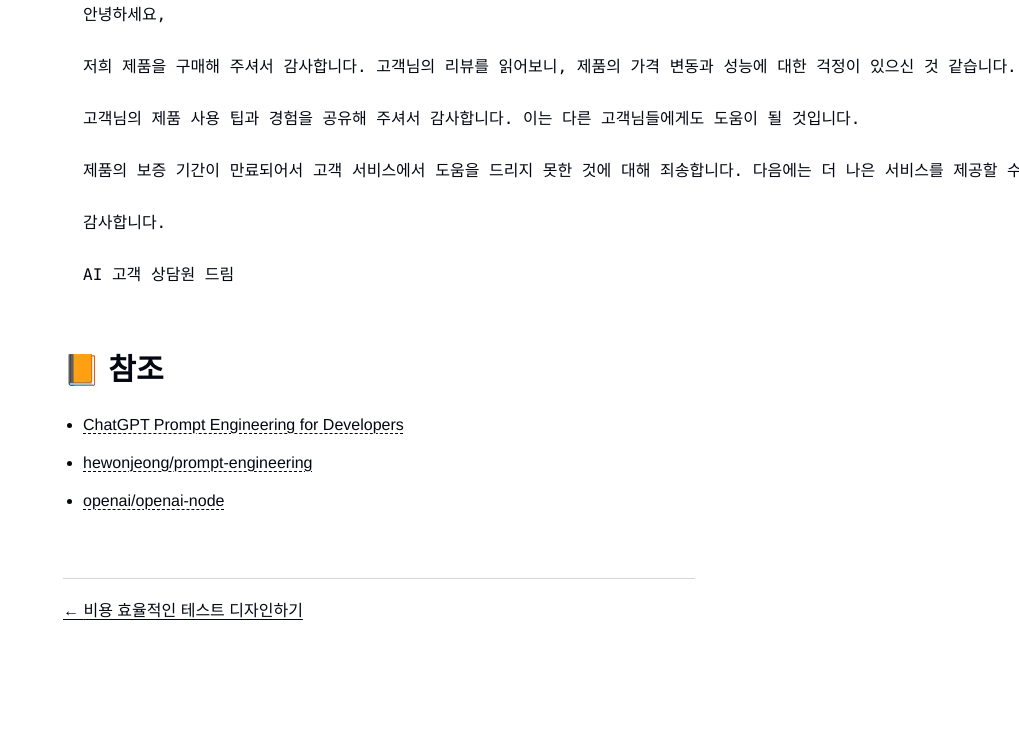
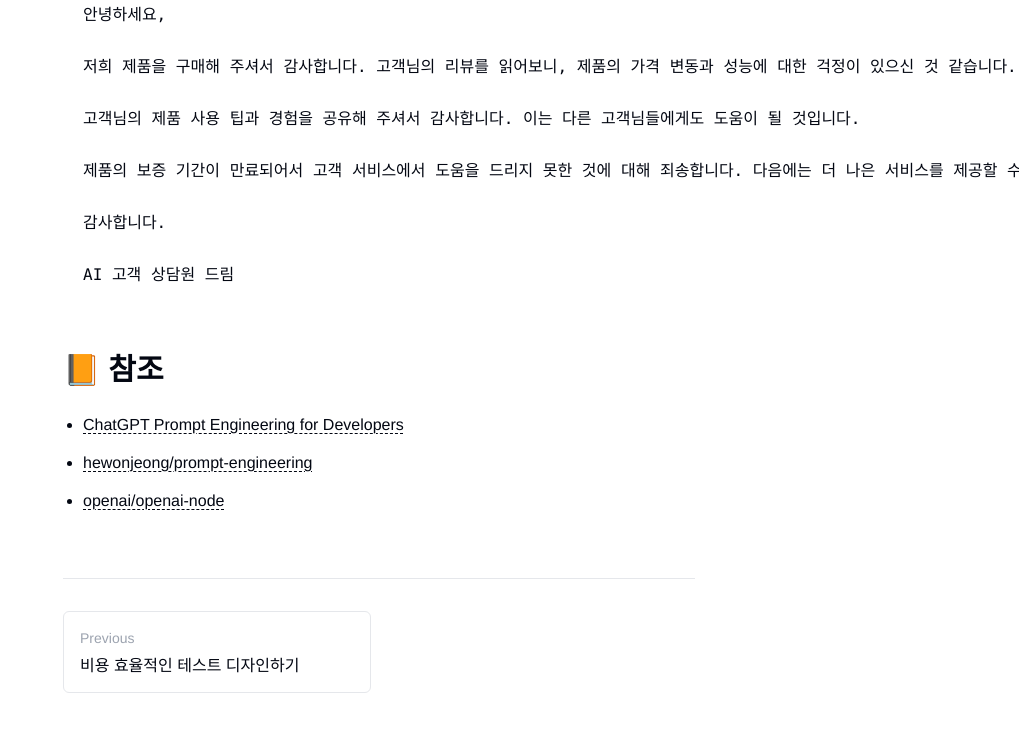
Before and after one commit to hewonjeong/hewonjeong.github.io, a Gatsby site: page /prompt-engineering/ in a window 1280 px wide. Shown: the part 8699-9430 px from the top of the page, without its empty margins (261-1280 px from the left). Before the commit the page ends 9358 px from the top, so only its background shows below. Built offline with nearby package versions, Linux system fonts and the light colour scheme; Gatsby itself is replaced by a stand-in of ours; some packages are replaced by stand-ins of ours; code samples lack their colours.

Commit message:
feat: update nav deisgn
grid


nav

```diff
--- a/src/templates/blog-post.js
+++ b/src/templates/blog-post.js
@@ -29,7 +29,7 @@ class BlogPostTemplate extends React.Component {
             dangerouslySetInnerHTML={{ __html: post.html }}
           />
         </article>
-        <hr className="mb-6 mt-16 border-gray-300" />
+        <hr className="mb-8 mt-16 border-gray-200 dark:border-neutral-700" />
         <Nav
           pages={[
             previous && {
@@ -61,24 +61,39 @@ export const Head = ({ data: { markdownRemark: post } }) => {
 
 function Nav({ pages }) {
   const [previous, next] = pages
+
   return (
-    <nav className="flex border-solid border-t-gray-400">
+    <nav className="grid md:grid-cols-2 gap-4">
       {previous && (
         <Link
           to={previous.link}
           rel="prev"
-          className={'mr-auto h-fit leading-none ' + linkStyle}
+          className="border-solid border-gray-200 dark:border-neutral-700 grid gap-2 border rounded-md py-4 px-4 group"
         >
-          ← {previous.title}
+          <small className="text-sm text-gray-400">Previous</small>
+          <span
+            className={
+              'truncate max-w-full w-fit group-hover:underline leading-tight'
+            }
+          >
+            {previous.title}
+          </span>
         </Link>
       )}
       {next && (
         <Link
           to={next.link}
           rel="next"
-          className={'ml-auto h-fit leading-none ' + linkStyle}
+          className="border-solid border-gray-200 dark:border-neutral-700 grid gap-2 border rounded-md py-4 px-4 group"
         >
-          {next.title} →
+          <small className="text-sm text-gray-400 justify-self-end">Next</small>
+          <span
+            className={
+              'truncate max-w-full w-fit justify-self-end group-hover:underline leading-tight'
+            }
+          >
+            {next.title}
+          </span>
         </Link>
       )}
     </nav>
@@ -108,17 +123,3 @@ export const pageQuery = graphql`
     }
   }
 `
-
-const linkStyle = [
-  'hover:transition-colors',
-  'hover:duration-100',
-  'hover:ease-in',
-  'underline',
-  'decoration-1',
-  'underline-offset-[3px]',
-  'hover:bg-gray-950',
-  'hover:text-gray-50',
-  'hover:no-underline',
-  'dark:hover:bg-gray-50/90',
-  'dark:hover:text-neutral-950',
-].join(' ')
```
